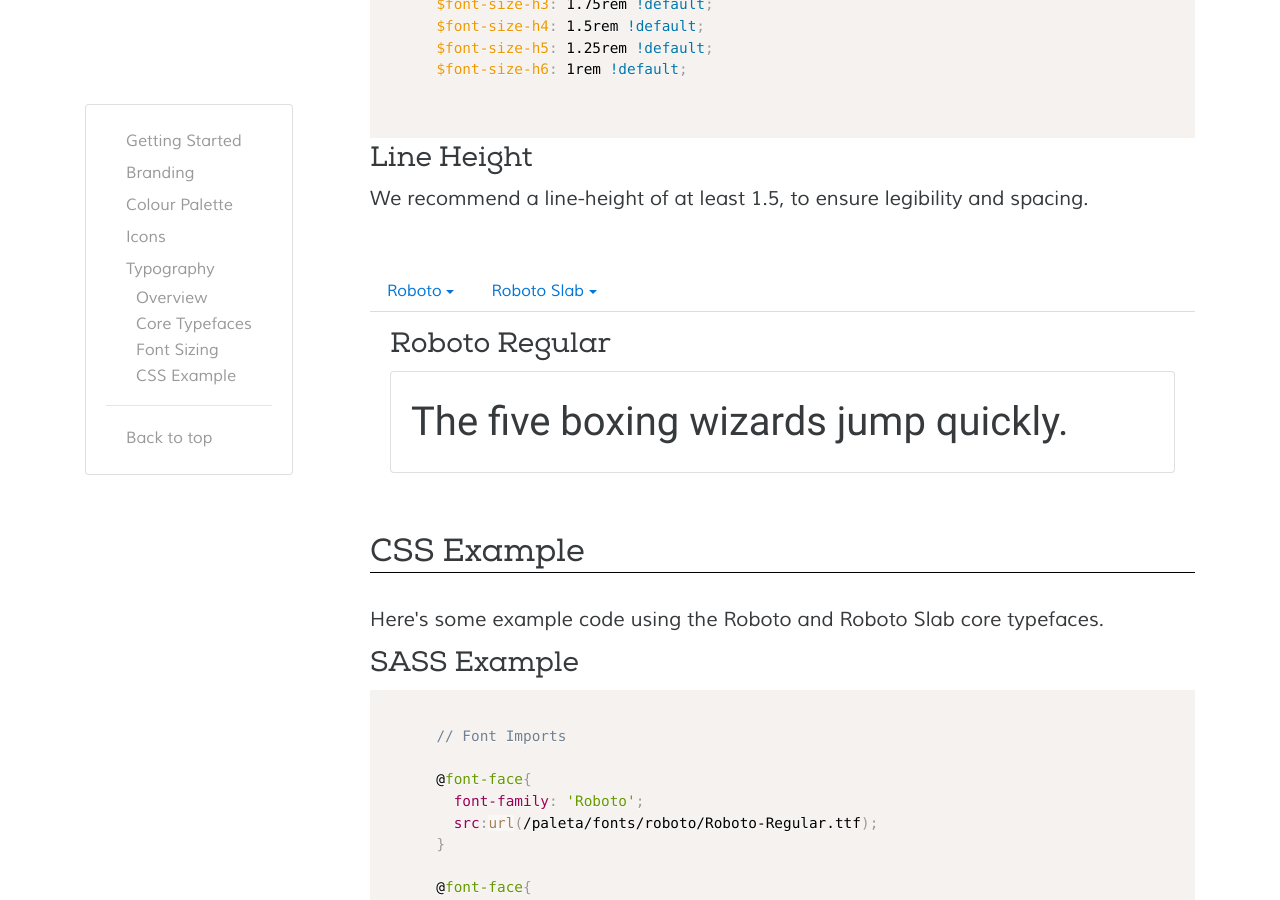
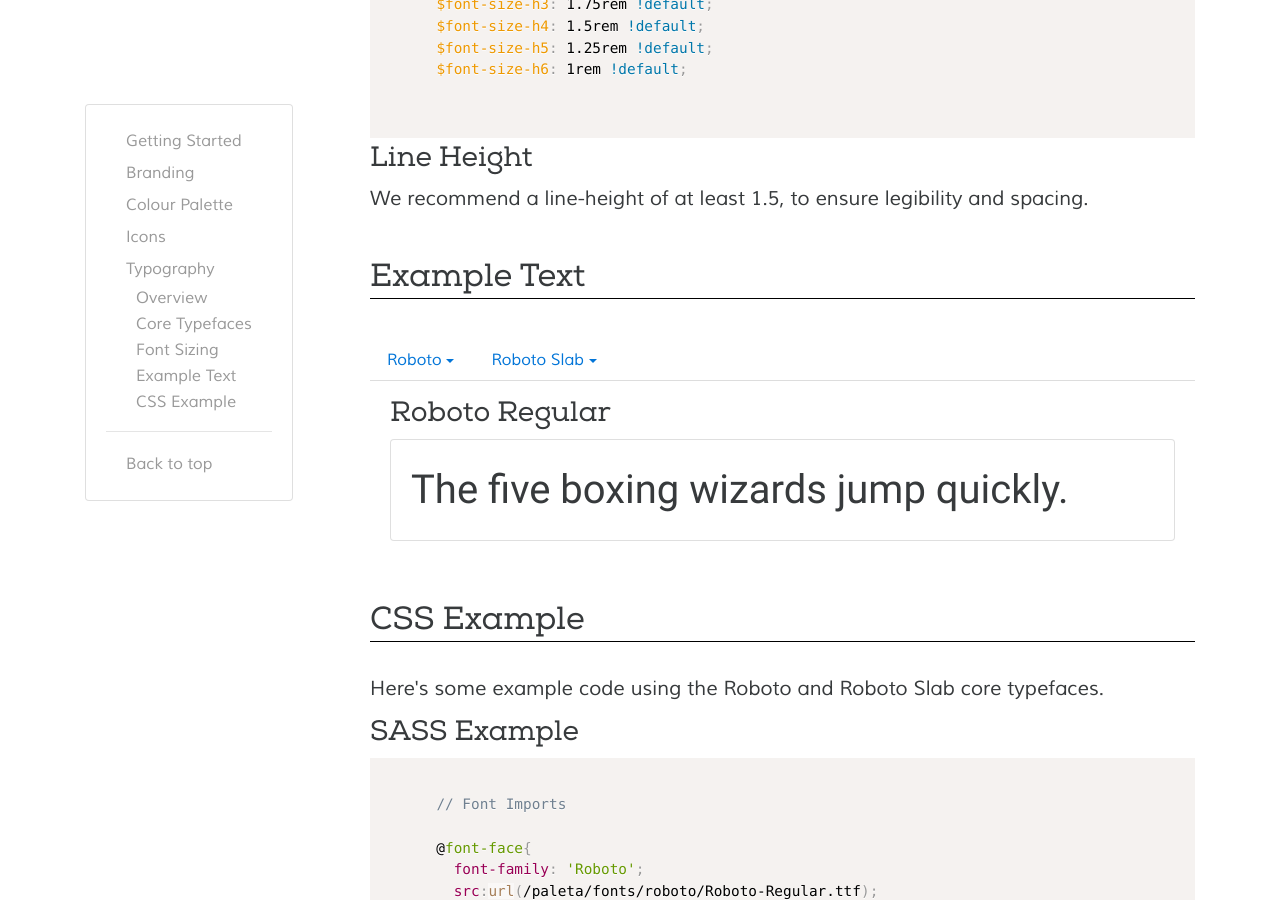
Before and after one commit to malsf21/paleta, a Jekyll site: the page built from _9651r/typography.html, in a window 1280 px wide and 900 px high, scrolled down 1915 px. Built offline with Jekyll 4.4.1, drawn with Linux system fonts in a browser that asks for light colours; some web fonts are replaced.

Commit message:
fixes small bug

```diff
--- a/_9651r/typography.html
+++ b/_9651r/typography.html
@@ -4,7 +4,7 @@ title: Typography
 short: typography
 permalink: /9651r/typography/
 ---
-<div class="section">
+
 <div class="section">
   <h2 class="section-header" id="overview">Overview</h2>
   <p class="lead">
@@ -61,6 +61,7 @@ permalink: /9651r/typography/
     </table>
   </div>
 </div>
+<div class="section">
   <h2 class="section-header" id="core-typefaces">Core Typefaces</h2>
   <p class="lead">
     These typefaces form our design core, and are used on everyting 9651: our logo, website, print materials, you name it.
@@ -124,6 +125,7 @@ permalink: /9651r/typography/
   </p>
 </div>
 <div class="section">
+  <h2 class="section-header" id="example-text">Example Text</h2>
   <ul class="nav nav-tabs" role="tablist">
     <li class="nav-item dropdown active">
       <a class="nav-link dropdown-toggle" data-toggle="dropdown" href="#" role="button" aria-haspopup="true" aria-expanded="false">Roboto</a>
```
Lines whose indentation alone changed are shown as unchanged.
